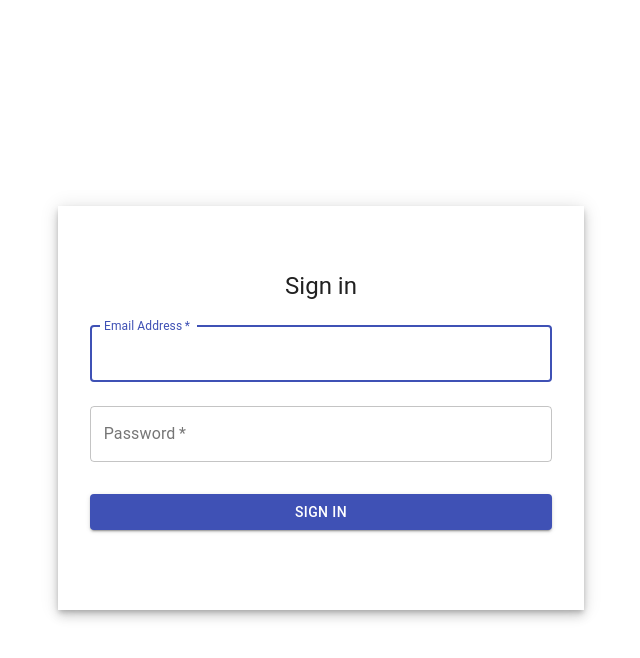
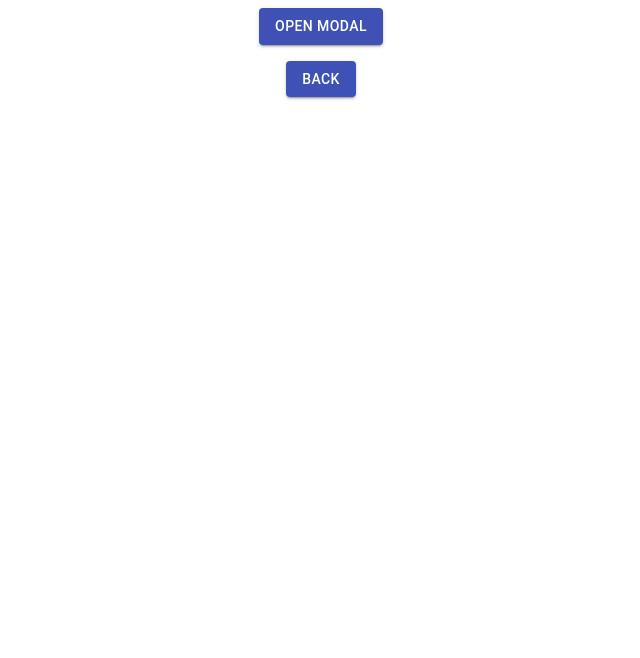
Before and after one commit to CS532-Spring23-Course-Registration/TBD-Target-Brainstorm-Develop, a React (Create React App) app in the folder Front-End/: page /Home in a window 1280 px wide. Shown: the top 658 px of the page, without its empty margins (319-959 px from the left). Built offline with nearby package versions, Linux system fonts and the light colour scheme; what @react-pdf/renderer would draw is missing.

Commit message:
updated router

```diff
--- a/Front-End/src/App.js
+++ b/Front-End/src/App.js
@@ -1,12 +1,17 @@
 import Home from "./Home";
 import Login from "./Login";
+import { BrowserRouter as Router, Route, Routes } from "react-router-dom";
+
 
 function App() {
   return (
-    <div>
-      {/* <Home></Home> */}
-      <Login></Login>
-    </div>
+
+        <Router>
+        <Routes>
+          <Route exact path="/" element={<Login/>} />
+          <Route path="/Home" element={<Home/>} />
+        </Routes>
+      </Router>
   );
 }
 
--- a/Front-End/src/Home.js
+++ b/Front-End/src/Home.js
@@ -1,6 +1,7 @@
 import React, { useState } from "react";
-import { Button, Modal } from "@material-ui/core";
+import { Grid, Button, Modal } from "@material-ui/core";
 import Test from "./Test";
+import { Link } from "react-router-dom";
 
 function Home() {
   const [open, setOpen] = useState(false);
@@ -14,17 +15,24 @@ function Home() {
   };
   return (
     <div>
-      <Button
-        variant="contained"
-        color="primary"
-        onClick={handleOpen}
-        style={{
-          display: "block",
-          margin: "0 auto",
-        }}
+      <Grid
+        container
+        direction="column"
+        spacing={2}
+        justifyContent="center"
+        alignItems="center"
       >
-        Open Modal
-      </Button>
+        <Grid item>
+          <Button variant="contained" color="primary" onClick={handleOpen}>
+            Open Modal
+          </Button>
+        </Grid>
+        <Grid item>
+          <Button variant="contained" color="primary" component={Link} to="/">
+            Back
+          </Button>
+        </Grid>
+      </Grid>
       <Modal
         open={open}
         onClose={handleClose}
--- a/Front-End/src/Login.js
+++ b/Front-End/src/Login.js
@@ -1,6 +1,8 @@
 import React, { useState } from "react";
 import { Button, TextField, Grid, Paper, Typography } from "@material-ui/core";
 import { makeStyles } from "@material-ui/core/styles";
+import { Link } from "react-router-dom";
+
 
 const useStyles = makeStyles((theme) => ({
   root: {
@@ -79,6 +81,7 @@ const LoginForm = () => {
               variant="contained"
               color="primary"
               className={classes.submit}
+              component={Link} to="/Home"
             >
               Sign In
             </Button>
```
